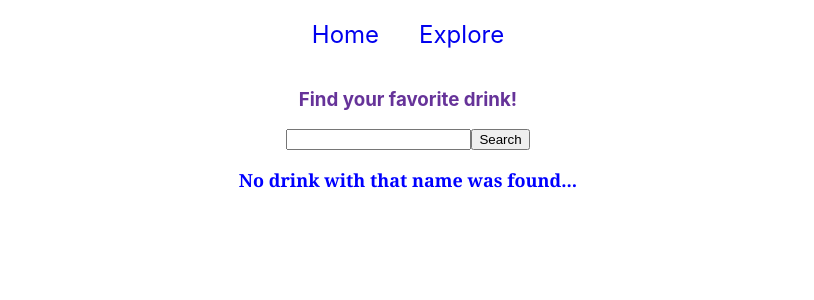
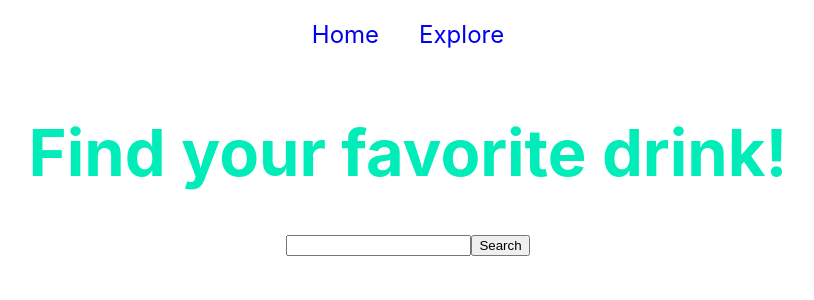
Before and after one commit to dllarsson/drink-app, a React (Create React App) app in the folder drink-app/: page /explore in a window 1280 px wide. Shown: the top 300 px of the page, without its empty margins (232-1046 px from the left). Built offline with nearby package versions, Linux system fonts and the light colour scheme.

Commit message:
fixed drink not found render

```diff
--- a/drink-app/src/components/Search.js
+++ b/drink-app/src/components/Search.js
@@ -6,11 +6,10 @@ import '../styles/Search.css';
 const Search = () => {
 
     const [searchInput, setSearchInput] = useState("");
-    const [resultItems, setResultItems] = useState([]);
+    const [resultItems, setResultItems] = useState();
 
     const handleChange = (e) => {
         setSearchInput(e.target.value);
-        console.log(searchInput);
     }
 
     const handleClick = (e) => {
@@ -21,8 +20,7 @@ const Search = () => {
                                                     name={item.name}
                                                     key={item.name}
                                                 />));
-        console.log(result);
-
+                                                console.log(result);
     }
 
     return (
@@ -32,7 +30,7 @@ const Search = () => {
                 <button onClick={handleClick}>Search</button>
             </div>
             <div className="results">
-                {resultItems.length > 0 ? resultItems : <p>No drink with that name was found...</p>}
+                {resultItems && resultItems.length === 0 ? <p>No drink with that name was found...</p> : resultItems}
             </div>
         </div>
     )
--- a/drink-app/src/pages/explore.js
+++ b/drink-app/src/pages/explore.js
@@ -7,7 +7,7 @@ const Explore = () => {
     return (
         <div className="explore-content">
             <NavBar />
-            <h3>Find your favorite drink!</h3>
+            <h1>Find your favorite drink!</h1>
             <Search />
         </div>
     )
--- a/drink-app/src/styles/Drink.css
+++ b/drink-app/src/styles/Drink.css
@@ -3,3 +3,8 @@
     flex-direction: column;
     align-items: center;
 }
+
+.drink-content p {
+    color: black;
+    font-weight: bold;
+}
--- a/drink-app/src/styles/Explore.css
+++ b/drink-app/src/styles/Explore.css
@@ -3,3 +3,8 @@
     flex-direction: column;
     align-items: center;
 }
+
+.explore-content h1 {
+    color: rgb(0, 236, 185);
+    font-size: 65px;
+}
--- a/drink-app/src/styles/Home.css
+++ b/drink-app/src/styles/Home.css
@@ -4,3 +4,8 @@
     flex-wrap: wrap;
     align-items: center;
 }
+
+.home-content h1 {
+    color: rgb(118, 202, 34);
+    font-size: 55px;
+}
```
